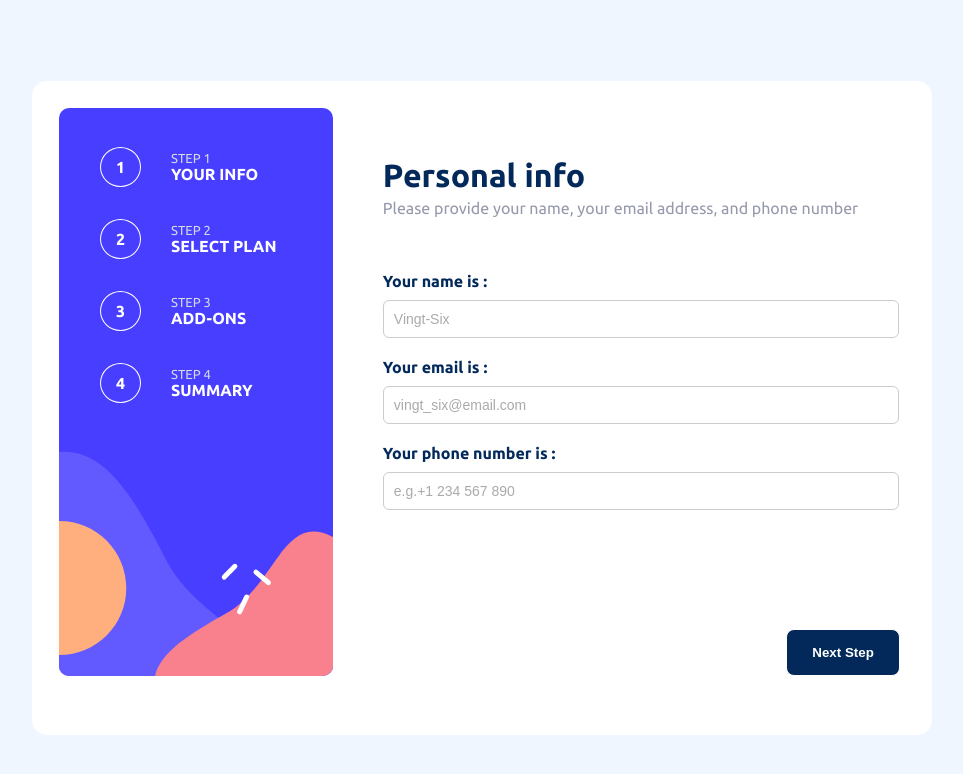
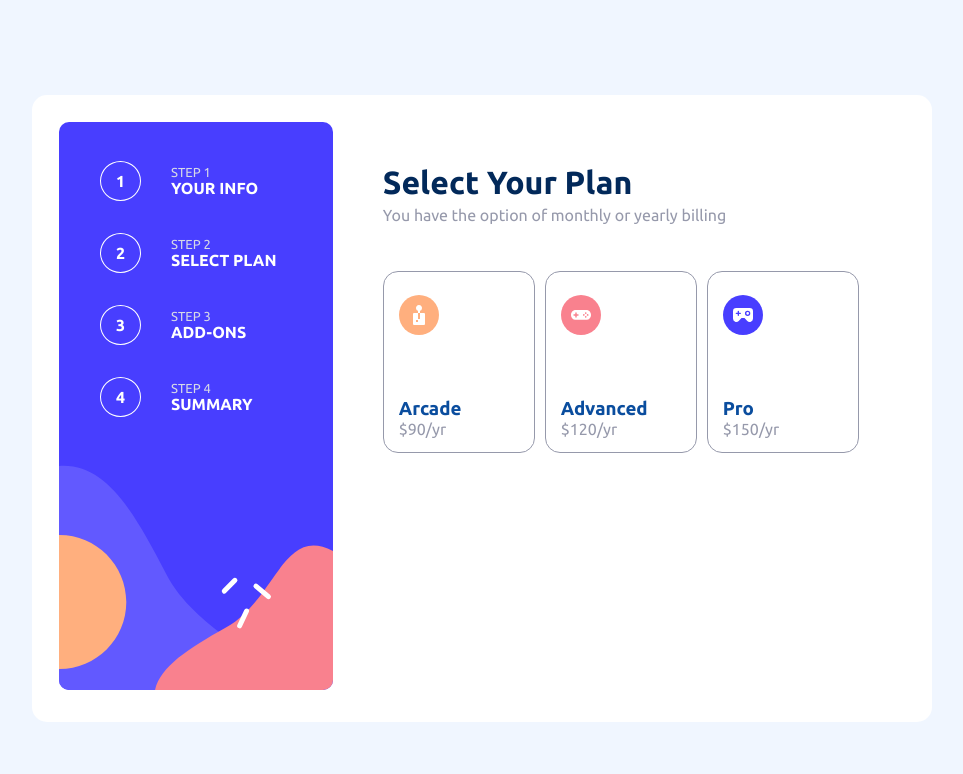
Before and after one commit to ArthurVRoost/ProjetState, a React (Vite) app: page / in a window 1280 px wide. Shown: the top 774 px of the page, without its empty margins (229-1192 px from the left). Built offline with nearby package versions, Linux system fonts and the light colour scheme.

Commit message:
moitié component

```diff
--- a/src/App.jsx
+++ b/src/App.jsx
@@ -2,6 +2,7 @@ import { useState } from "react";
 import './App.css'
 import Card from './Components/card/Card'
 import Form from './Components/form/Form'
+import Plan from "./Components/plan/Plan";
 
 function App() {
 
@@ -13,7 +14,8 @@ function App() {
           <Card/>
         </div>
         <div className='appReste'>
-          <Form/>
+          {/* <Form/> */}
+          <Plan/>
         </div>
 
       </div>
--- /dev/null
+++ b/src/Components/plan/Plan.jsx
@@ -0,0 +1,47 @@
+import { useState } from 'react'
+import './plan.css'
+import Advanced from '/src/assets/img/advenced.svg'
+import Arcade from '/src/assets/img/arcade.svg'
+import Pro from '/src/assets/img/pro.svg'
+
+export default function Plan() {
+    return(
+        <>
+        <div className='divPlan'>
+
+            <div className='planDiv1'>
+                <h1 className='formH1'>Select Your Plan</h1>
+                <p className='formP'>You have the option of monthly or yearly billing</p>
+            </div>
+
+            <div className='planDiv2'>
+                <div className='planDiv2Div'>
+                    <img className='planImg' src={Arcade} alt="" />
+                    <h3 className='planH3Card'>Arcade</h3>
+                    <p className='planPCard'>$90/yr</p>
+                </div>
+
+                <div className='planDiv2Div'>
+                    <img className='planImg' src={Advanced} alt="" />
+                    <h3 className='planH3Card'>Advanced</h3>
+                    <p className='planPCard'>$120/yr</p>
+                </div>
+
+                <div className='planDiv2Div'>
+                    <img className='planImg' src={Pro} alt="" />
+                    <h3 className='planH3Card'>Pro</h3>
+                    <p className='planPCard'>$150/yr</p>
+                </div>
+            </div>
+
+            <div className='planDiv3'>
+
+            </div>
+
+            <div className='planDiv4'>
+
+            </div>
+        </div>
+        </>
+    )
+}
--- /dev/null
+++ b/src/Components/plan/plan.css
@@ -0,0 +1,38 @@
+@import url("https://fonts.googleapis.com/css2?family=Rubik:ital,wght@0,300..900;1,300..900&family=Ubuntu:ital,wght@0,300;0,400;0,500;0,700;1,300;1,400;1,500;1,700&display=swap");
+
+.divPlan{
+    font-family: "Ubuntu";
+}
+.planDiv2{
+    display: flex;
+    gap: 10px;
+    margin-top: 10%;
+}
+.planDiv2Div{
+    border: 1px solid hsl(231, 11%, 63%) ;
+    border-radius: 15px;
+    width: 150px;
+    height: 180px;
+}
+.planDiv2Div:hover{
+    border: 1px solid #ba30ba  ;
+}
+.planDiv1{
+    padding-top: 10%;
+}
+.planImg{
+    margin-top: 15%;
+    margin-left: 10%;
+}
+.planH3Card{
+    margin-left: 10%;
+    color:hsl(213, 88%, 33%) ;
+    margin-bottom: 0;
+    margin-top: 40%;
+}
+.planPCard{
+    margin-left: 10%;
+    margin-top: 0;
+    margin-bottom: 0;
+    color:hsl(231, 11%, 63%) ;
+}
```
